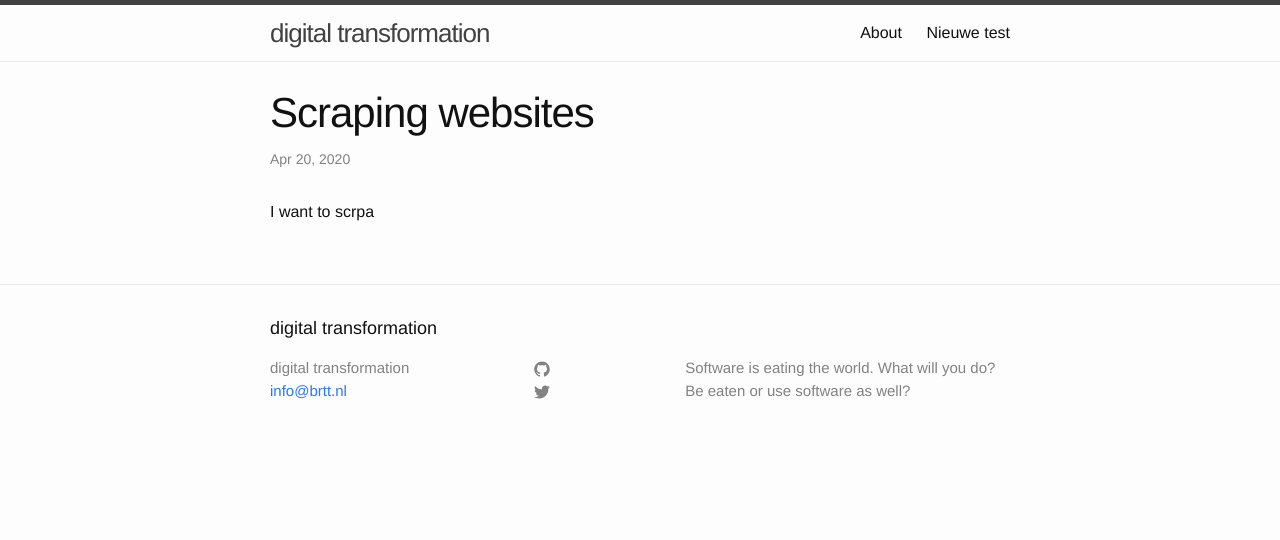
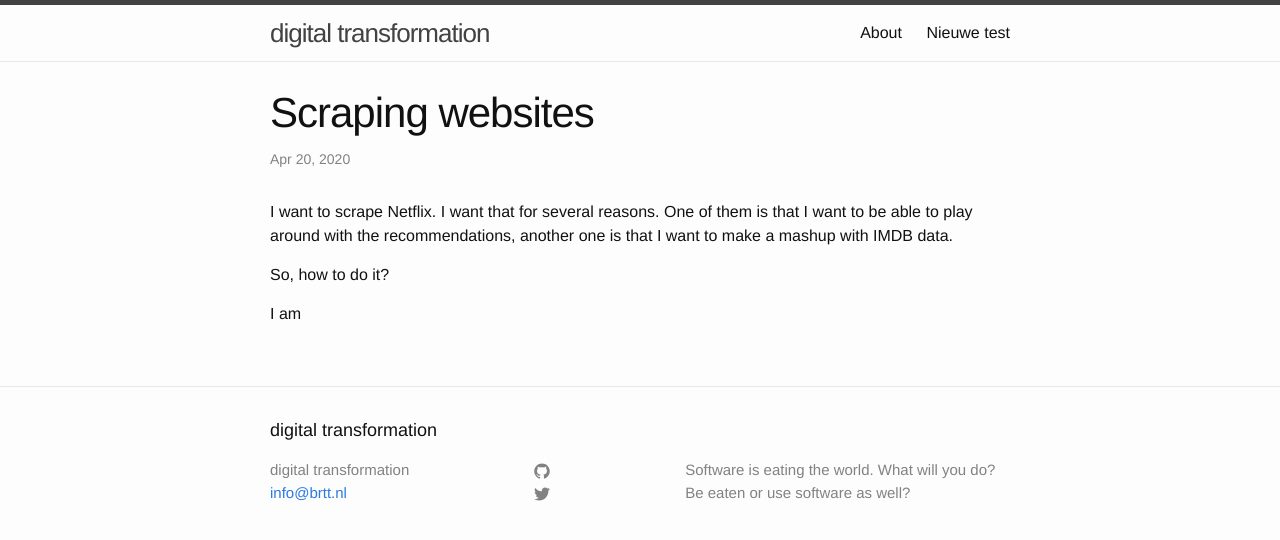
Before and after one commit to wijnandb/wijnandb.github.io, a Jekyll site: the page built from _posts/2020-4-20-scraping-websites.md, in a window 1280 px wide. Shown: the top 540 px of the page. Built offline with Jekyll 4.4.1, drawn with Linux system fonts in a browser that asks for light colours; our own code applies the rules of GitHub Pages for plain Markdown files.

Commit message:
_posts/2020-4-20-scraping-websites.md updated from https://stackedit.io/

```diff
--- a/_posts/2020-4-20-scraping-websites.md
+++ b/_posts/2020-4-20-scraping-websites.md
@@ -5,7 +5,11 @@ categories: [scraping, selenium, beautifulsoup]
 
 ---
 
-I want to scrpa
+I want to scrape Netflix. I want that for several reasons. One of them is that I want to be able to play around with the recommendations, another one is that I want to make a mashup with IMDB data.
+
+So, how to do it?
+
+I am
 <!--stackedit_data:
-eyJoaXN0b3J5IjpbMTY5NTExNDUxN119
+eyJoaXN0b3J5IjpbLTE0MTkxNjkyMjZdfQ==
 -->
```
